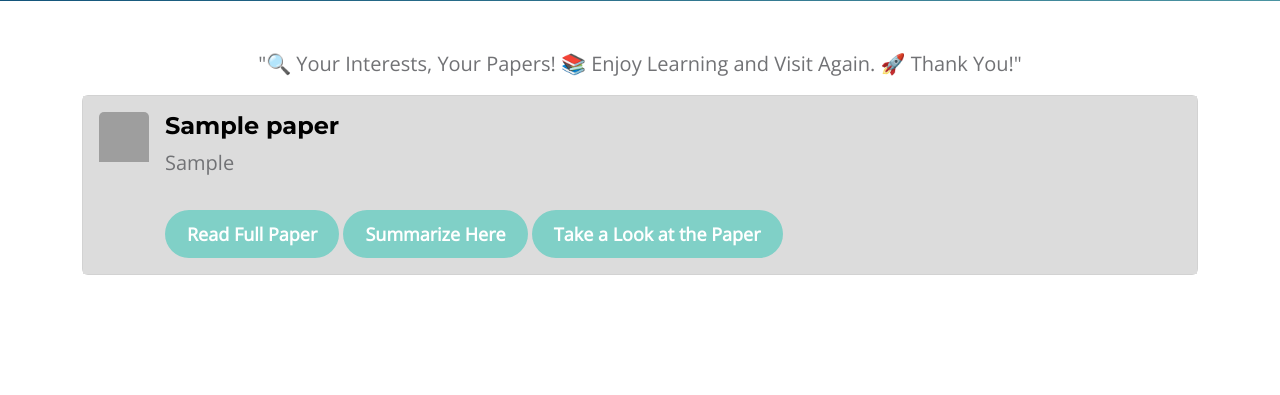
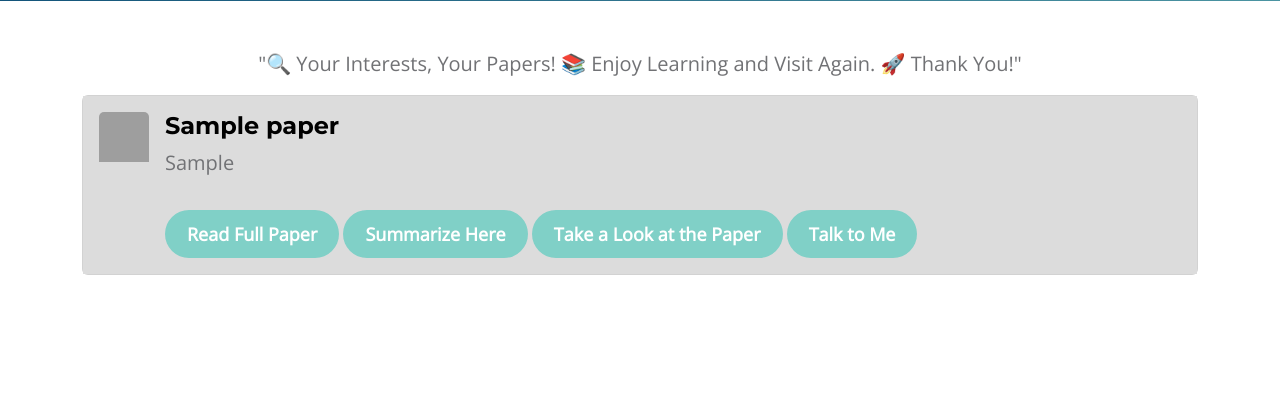
Before and after one commit to Zaheer-10/PaperMate-RecSys, a Django app: page /recommendations/ in a window 1280 px wide. Shown: the part 323-718 px from the top of the page. Run offline with Django 4.2, Linux system fonts and the light colour scheme; tables that the repository leaves empty hold one stand-in row (values such as "Sample post"); some libraries are stand-ins or nearby versions; grey boxes are pictures that could not be loaded.

Commit message:
Updated rec page from  qa

```diff
--- a/PaperMate_ui/GUI/templates/recommendations.html
+++ b/PaperMate_ui/GUI/templates/recommendations.html
@@ -94,6 +94,9 @@
 
                             <a id="display" href="{% url 'display' paper_id=paper.ids  %}" class="btn custom-btn mt-3 glow " style="align-self: flex-start;"target="_blank" >Take a Look at the Paper</a>
 
+                            <a id=" download_paper" href="{% url 'download_paper' paper_id=paper.ids %}" class="btn custom-btn mt-3 glow"
+                                style="align-self: flex-start;">Talk to Me</a>
+
 
                             <!-- <div id="loadingOverlay" class="loading-overlay">
                                 <div class="loading-spinner"></div>
```
